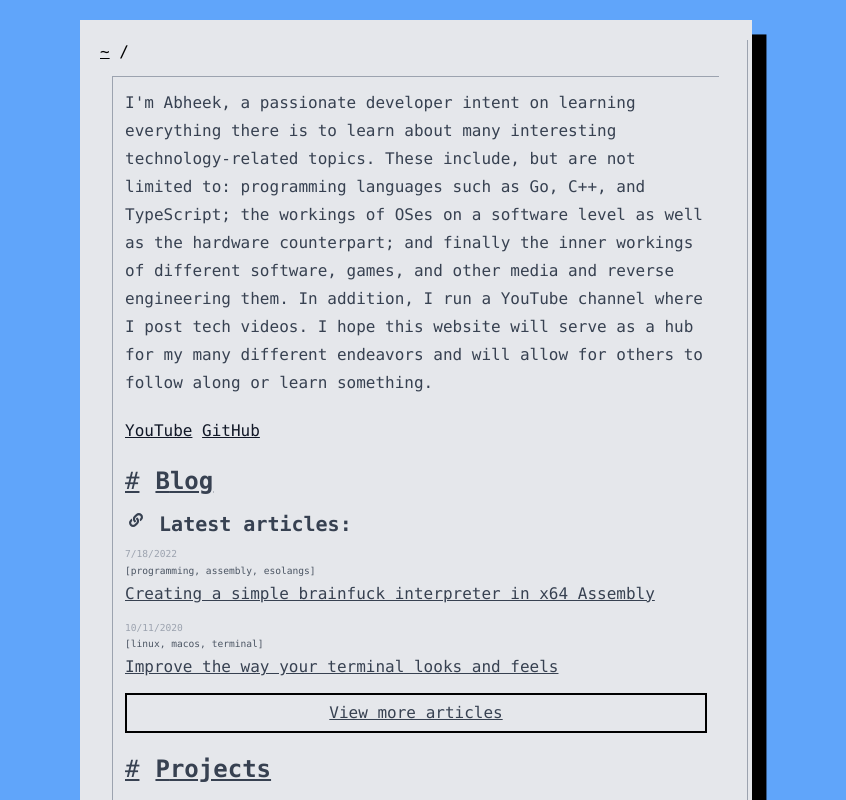
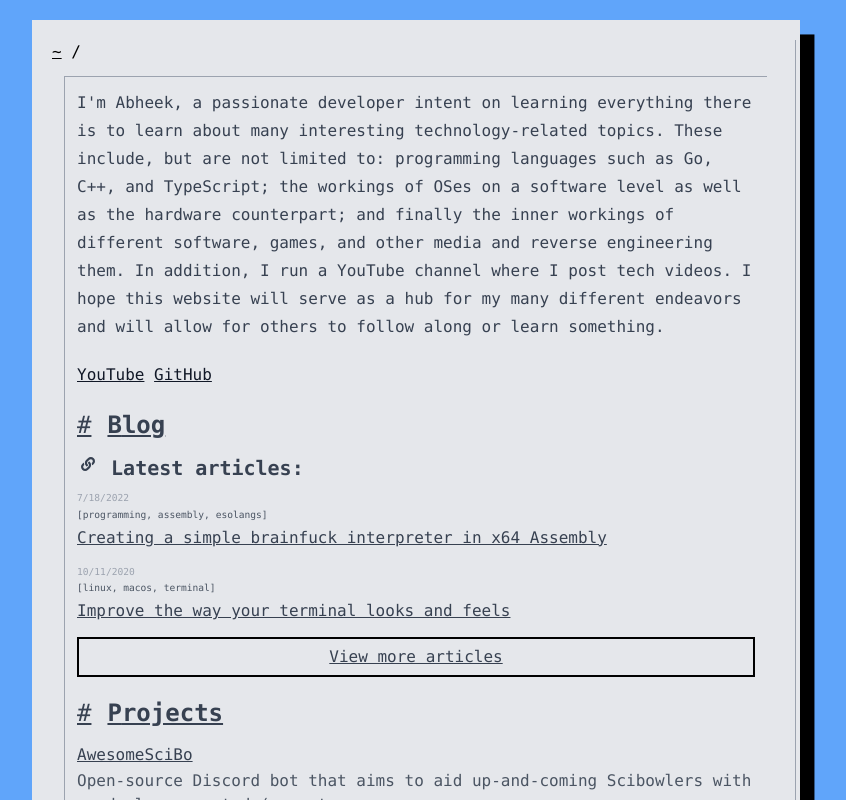
Before and after one commit to abheekda1/adawesome.tech, a Next.js app: page / in a window 1280 px wide. Shown: the top 800 px of the page, without its empty margins (224-1070 px from the left). Built offline with nearby package versions, Linux system fonts and the light colour scheme; a small style sheet from the web is missing.

Commit message:
style: update widths to look better

```diff
--- a/components/layout/box.tsx
+++ b/components/layout/box.tsx
@@ -10,7 +10,7 @@ import { useRouter } from 'next/router';
 
 export default function Box({ children }: { children: ReactNode }) {
   return (
-    <div className='container mx-auto bg-gray-200 p-5 pb-1 pr-1 max-w-lg md:max-w-xl lg:max-w-2xl shadow-lg my-5 font-mono slashed-zero selection:bg-black selection:text-white'>
+    <div className='container mx-auto bg-gray-200 p-5 pb-1 pr-1 max-w-md sm:max-w-lg md:max-w-xl lg:max-w-3xl shadow-lg my-5 font-mono slashed-zero selection:bg-black selection:text-white'>
       <div className='block pb-4 pr-4 border-b border-r border-gray-400'>
         <Nav />
         <main className='m-3 p-3 border-t border-l border-gray-400'>
--- a/pages/index.tsx
+++ b/pages/index.tsx
@@ -29,7 +29,7 @@ const Home = ({
   return (
     <div>
       <Layout title={'Home'}>
-        <div className='prose'>
+        <div className='max-w-none prose'>
           <p>
             I&apos;m Abheek, a passionate developer intent on learning
             everything there is to learn about many interesting
```
